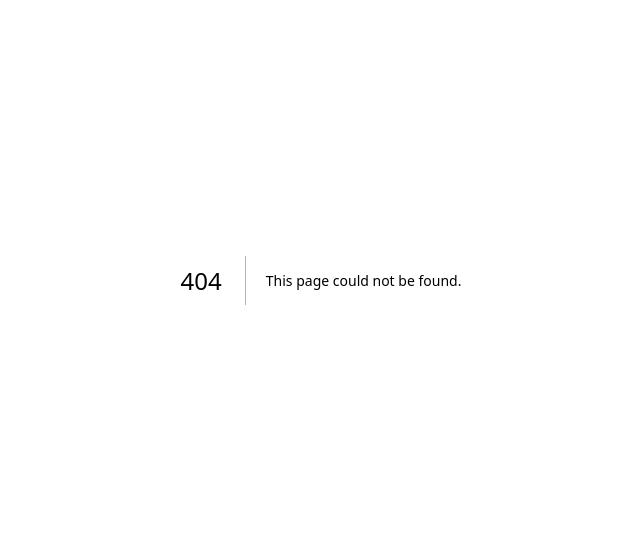
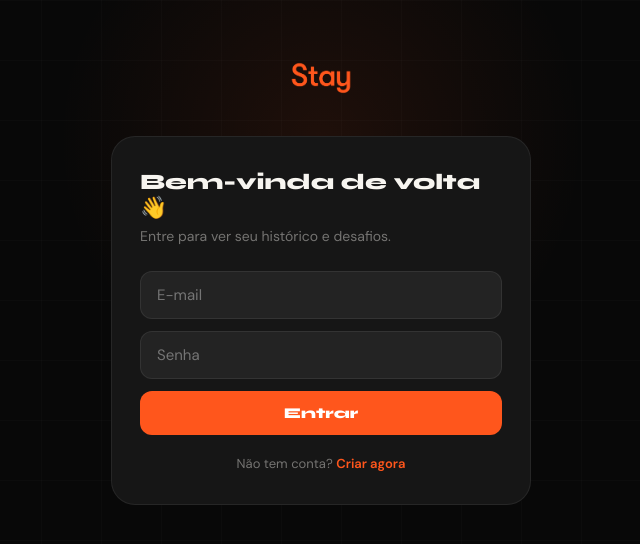
Before and after one commit to lauramarques-stay/findesa, a Next.js app: page /login in a window 1280 px wide. Before the commit this address had no page. Shown: the part 120-664 px from the top of the page, without its empty margins (319-959 px from the left). Built offline with nearby package versions, Linux system fonts and the light colour scheme; no server answers.

Commit message:
Create login.js

```diff
--- /dev/null
+++ b/pages/login.js
@@ -0,0 +1,131 @@
+import { useState } from "react";
+import Head from "next/head";
+import { useRouter } from "next/router";
+import { supabase } from "../lib/supabase";
+
+const B = {
+  orange:"#ff561c", bg:"#080808", surface:"#111111", card:"#161616",
+  offwhite:"#f7f5f0", muted:"rgba(247,245,240,0.42)", border:"rgba(255,255,255,0.07)",
+};
+
+const CSS = `
+  *,*::before,*::after{box-sizing:border-box;margin:0;padding:0;}
+  html,body{background:${B.bg};color:${B.offwhite};font-family:'DM Sans',sans-serif;}
+  ::selection{background:${B.orange};color:#fff;}
+  @keyframes fadeUp{from{opacity:0;transform:translateY(20px)}to{opacity:1;transform:none}}
+  input:-webkit-autofill{-webkit-box-shadow:0 0 0 100px ${B.card} inset!important;-webkit-text-fill-color:${B.offwhite}!important;}
+`;
+
+export default function Login() {
+  const router  = useRouter();
+  const [mode,  setMode]  = useState("login"); // login | signup
+  const [email, setEmail] = useState("");
+  const [pass,  setPass]  = useState("");
+  const [name,  setName]  = useState("");
+  const [err,   setErr]   = useState("");
+  const [busy,  setBusy]  = useState(false);
+  const [sent,  setSent]  = useState(false);
+
+  const inp = (val, set) => ({
+    value: val, onChange: e => { set(e.target.value); setErr(""); },
+    style: {
+      width:"100%", padding:"13px 16px", background:"rgba(255,255,255,.06)",
+      border:`1px solid ${B.border}`, borderRadius:12, color:B.offwhite,
+      fontSize:15, outline:"none", marginBottom:12,
+      fontFamily:"'DM Sans',sans-serif",
+    }
+  });
+
+  const submit = async () => {
+    if (!email || !pass) return setErr("Preencha todos os campos.");
+    setBusy(true); setErr("");
+    try {
+      if (mode === "signup") {
+        if (!name) return setErr("Digite seu nome.");
+        const { error } = await supabase.auth.signUp({
+          email, password: pass,
+          options: { data: { full_name: name } }
+        });
+        if (error) throw error;
+        setSent(true);
+      } else {
+        const { error } = await supabase.auth.signInWithPassword({ email, password: pass });
+        if (error) throw error;
+        router.push("/");
+      }
+    } catch (e) {
+      setErr(e.message === "Invalid login credentials" ? "E-mail ou senha incorretos." : e.message);
+    } finally { setBusy(false); }
+  };
+
+  if (sent) return (
+    <div style={{ minHeight:"100vh", background:B.bg, display:"flex", alignItems:"center", justifyContent:"center", padding:20 }}>
+      <style>{CSS}</style>
+      <div style={{ textAlign:"center", maxWidth:400 }}>
+        <div style={{ fontSize:56, marginBottom:20 }}>📬</div>
+        <h2 style={{ fontFamily:"'Syne',sans-serif", fontWeight:900, fontSize:26, marginBottom:12 }}>Confirme seu e-mail</h2>
+        <p style={{ color:B.muted, lineHeight:1.7 }}>Enviamos um link de confirmação para <strong style={{color:B.offwhite}}>{email}</strong>. Clique nele para ativar sua conta e depois faça login.</p>
+        <button onClick={()=>{setSent(false);setMode("login");}} style={{ marginTop:28, padding:"12px 28px", background:B.orange, border:"none", borderRadius:12, color:"#fff", fontFamily:"'Syne',sans-serif", fontWeight:800, fontSize:14, cursor:"pointer" }}>
+          Ir para o login
+        </button>
+      </div>
+    </div>
+  );
+
+  return (
+    <>
+      <Head>
+        <title>Stay – {mode === "login" ? "Entrar" : "Criar conta"}</title>
+        <link rel="preconnect" href="https://fonts.googleapis.com"/>
+        <link rel="preconnect" href="https://fonts.gstatic.com" crossOrigin="anonymous"/>
+        <link href="https://fonts.googleapis.com/css2?family=Syne:wght@700;800;900&family=DM+Sans:wght@400;500;600&display=swap" rel="stylesheet"/>
+      </Head>
+      <style>{CSS}</style>
+
+      <div style={{ minHeight:"100vh", background:B.bg, display:"flex", alignItems:"center", justifyContent:"center", padding:20, position:"relative", overflow:"hidden" }}>
+        <div style={{ position:"absolute", top:"-5%", left:"50%", transform:"translateX(-50%)", width:600, height:600, background:`radial-gradient(circle,${B.orange}18 0%,transparent 62%)`, pointerEvents:"none" }}/>
+        <div style={{ position:"absolute", inset:0, backgroundImage:`linear-gradient(rgba(255,255,255,.015) 1px,transparent 1px),linear-gradient(90deg,rgba(255,255,255,.015) 1px,transparent 1px)`, backgroundSize:"60px 60px", pointerEvents:"none" }}/>
+
+        <div style={{ position:"relative", zIndex:1, width:"100%", maxWidth:420, animation:"fadeUp .4s ease both" }}>
+          {/* Logo */}
+          <div style={{ textAlign:"center", marginBottom:36 }}>
+            <img src="/logo.png" alt="Stay" style={{ height:44, margin:"0 auto", display:"block" }}/>
+          </div>
+
+          <div style={{ background:B.card, border:`1px solid ${B.border}`, borderRadius:24, padding:"32px 28px" }}>
+            <h1 style={{ fontFamily:"'Syne',sans-serif", fontWeight:900, fontSize:22, marginBottom:6 }}>
+              {mode === "login" ? "Bem-vinda de volta 👋" : "Criar sua conta"}
+            </h1>
+            <p style={{ color:B.muted, fontSize:14, marginBottom:26 }}>
+              {mode === "login" ? "Entre para ver seu histórico e desafios." : "Comece a rastrear seus gastos agora."}
+            </p>
+
+            {mode === "signup" && (
+              <input placeholder="Seu nome" {...inp(name, setName)}/>
+            )}
+            <input placeholder="E-mail" type="email" {...inp(email, setEmail)}/>
+            <input placeholder="Senha" type="password" {...inp(pass, setPass)}
+              onKeyDown={e => e.key === "Enter" && submit()}
+            />
+
+            {err && <p style={{ color:"#ff4444", fontSize:13, marginBottom:12 }}>{err}</p>}
+
+            <button
+              onClick={submit} disabled={busy}
+              style={{ width:"100%", padding:"13px", background:B.orange, border:"none", borderRadius:12, color:"#fff", fontFamily:"'Syne',sans-serif", fontWeight:800, fontSize:15, cursor:busy?"not-allowed":"pointer", opacity:busy?.7:1, transition:"opacity .2s" }}
+            >
+              {busy ? "Aguarde…" : mode === "login" ? "Entrar" : "Criar conta"}
+            </button>
+
+            <div style={{ textAlign:"center", marginTop:20, fontSize:13, color:B.muted }}>
+              {mode === "login" ? "Não tem conta?" : "Já tem conta?"}{" "}
+              <span onClick={() => { setMode(mode==="login"?"signup":"login"); setErr(""); }} style={{ color:B.orange, cursor:"pointer", fontWeight:700 }}>
+                {mode === "login" ? "Criar agora" : "Fazer login"}
+              </span>
+            </div>
+          </div>
+        </div>
+      </div>
+    </>
+  );
+}
```
